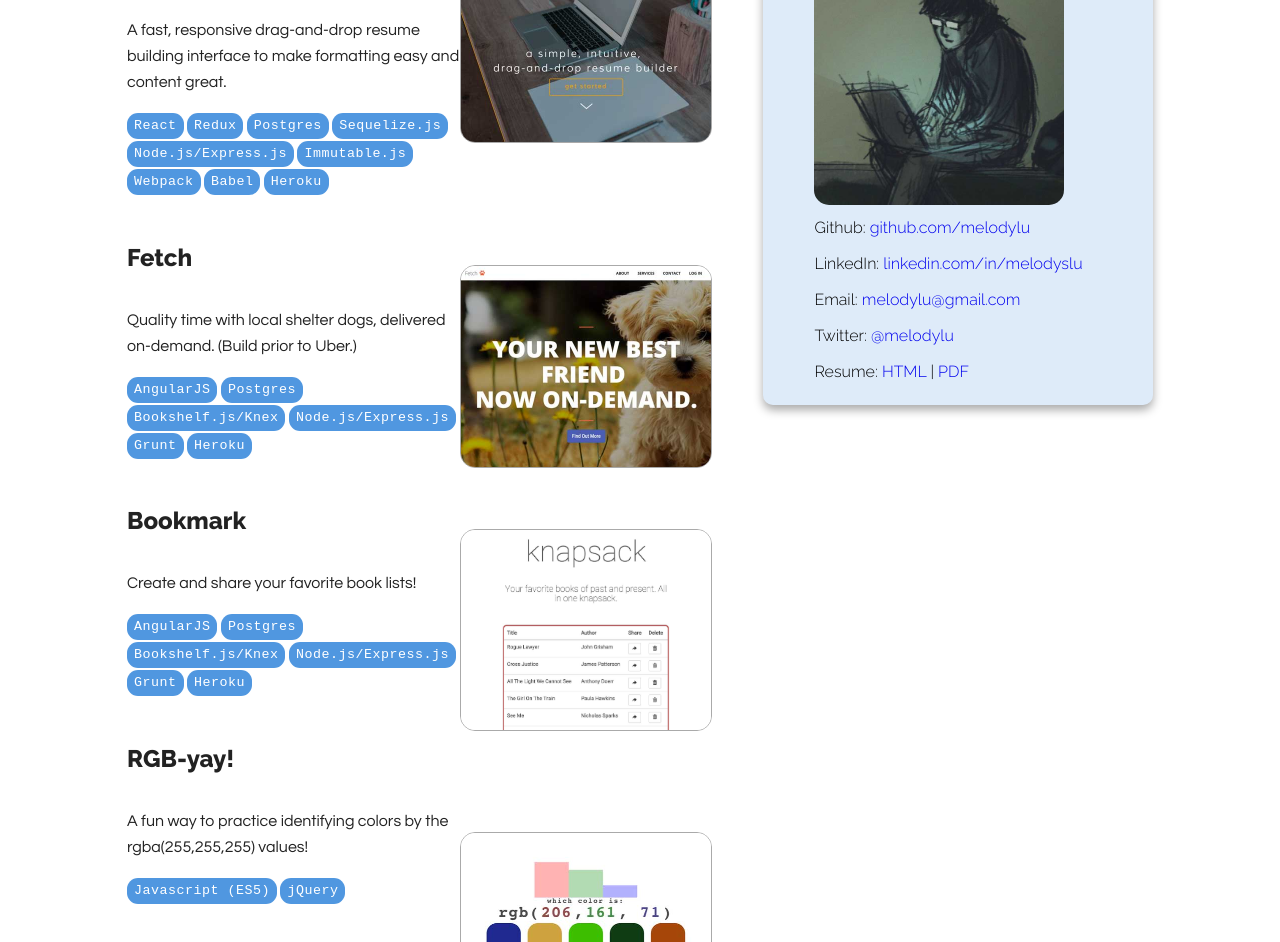
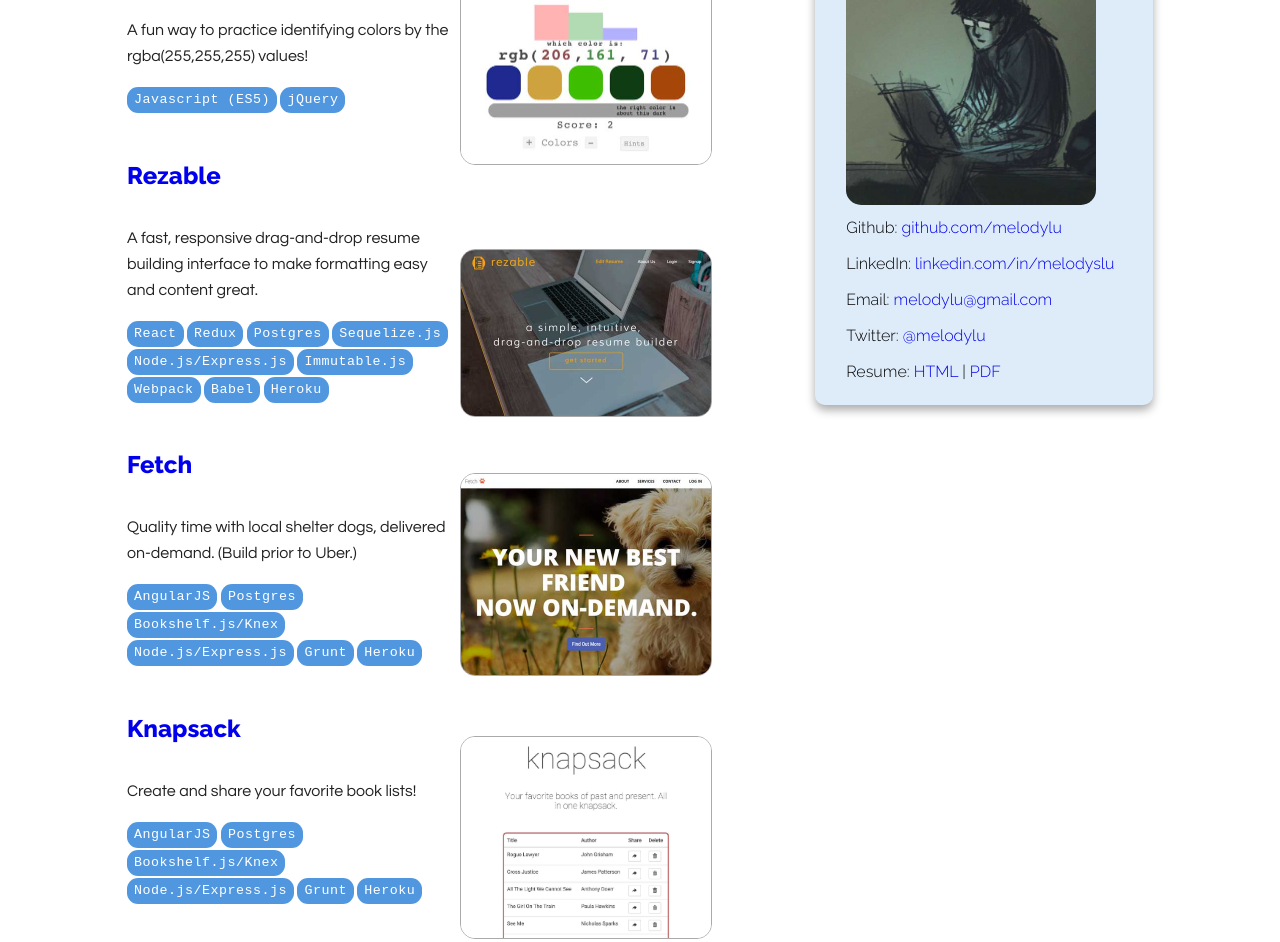
Before and after one commit to melodylu/melodylu.github.io, a plain HTML site: page index.html in a window 1280 px wide. Shown: the part 164-1106 px from the top of the page. Drawn offline with nearby package versions, Linux system fonts and the light colour scheme.

Commit message:
CSS and content tweaks

```diff
--- a/css/main.css
+++ b/css/main.css
@@ -177,7 +177,7 @@ body {
 
 .main aside {
     color: black;
-    padding: 0px 5% 10px;
+    padding: 0px 3% 10px;
     border-top: 20px solid rgb(80, 151, 224);
     background: rgba(80, 151, 224, 0.19);
     border-radius: 10px;
@@ -254,6 +254,7 @@ article section {
     border-radius: 15px;
     float: right;
     margin-top: 40px;
+    margin-left: 5px;
 }
 
 .image-bio {
@@ -264,6 +265,13 @@ article section {
     /*margin-top: 0px;*/
 }
 
+footer h3 {
+    font-size: smaller;
+    color: white;
+    font-family: 'Oswald', sans-serif;
+    position: relative;
+    right: 300px;
+}
 
 
 
@@ -343,7 +351,7 @@ article section {
 
     .main aside {
         float: right;
-        width: 28%;
+        width: 276px;
     }
 }
 
--- a/index.html
+++ b/index.html
@@ -56,7 +56,20 @@
                     <!-- <p>These are my projects! There are others like them, but these are mine.</p> -->
                 </header>
                 <section>
-                    <h2>Rezable</h2>
+                    <a href="http://melodylu.github.io/rgb-yay/">
+                        <h2>RGB-yay!</h2>
+                        <img class="image-thumbnail" src="./img/rgb_500px.jpg">
+                    </a>
+                    <p>A fun way to practice identifying colors by the rgba(255,255,255) values!</p>
+                    <ul class='tech-list'>
+                        <li>Javascript (ES5)</li>
+                        <li>jQuery</li>
+                    </ul>
+                </section>
+                <section>
+                    <a href="http://www.rezable.io/">
+                        <h2>Rezable</h2>
+                    </a>
                     <img class="image-thumbnail" src="./img/rezableTitle_500px.jpg">
                     <p>A fast, responsive drag-and-drop resume building interface to make formatting easy and content great.</p>
                     <!-- <iframe src="https://player.vimeo.com/video/149104789?color=ff9f10&amp;title=0&amp;byline=0&amp;portrait=0" width="500" height="281" frameborder="0" webkitAllowFullScreen mozallowfullscreen allowFullScreen></iframe> -->
@@ -73,8 +86,10 @@
                     </ul>
                 </section>
                 <section>
-                    <h2>Fetch</h2>
-                    <img class="image-thumbnail" src="./img/fetch_500px.jpg">
+                    <a href="http://www.fetcha.dog/">
+                        <h2>Fetch</h2>
+                        <img class="image-thumbnail" src="./img/fetch_500px.jpg">
+                    </a>
                     <p>Quality time with local shelter dogs, delivered on-demand. (Build prior to Uber.)</p>
                     <ul class='tech-list'>
                         <li>AngularJS</li>
@@ -86,8 +101,10 @@
                     </ul>
                 </section>
                 <section>
-                    <h2>Bookmark</h2>
-                    <img class="image-thumbnail" src="./img/knapsack_500px.jpg">
+                    <a href="http://www.knapsack.xyz/">
+                        <h2>Knapsack</h2>
+                        <img class="image-thumbnail" src="./img/knapsack_500px.jpg">
+                    </a>
                     <p>Create and share your favorite book lists!</p>
                     <ul class='tech-list'>
                         <li>AngularJS</li>
@@ -99,12 +116,6 @@
                     </ul>
                 </section>
                 <footer>
-                    <h2>RGB-yay!</h2><img class="image-thumbnail" src="./img/rgb_500px.jpg">
-                    <p>A fun way to practice identifying colors by the rgba(255,255,255) values!</p>
-                    <ul class='tech-list'>
-                        <li>Javascript (ES5)</li>
-                        <li>jQuery</li>
-                    </ul>
                 </footer>
             </article>
         </div>
```
